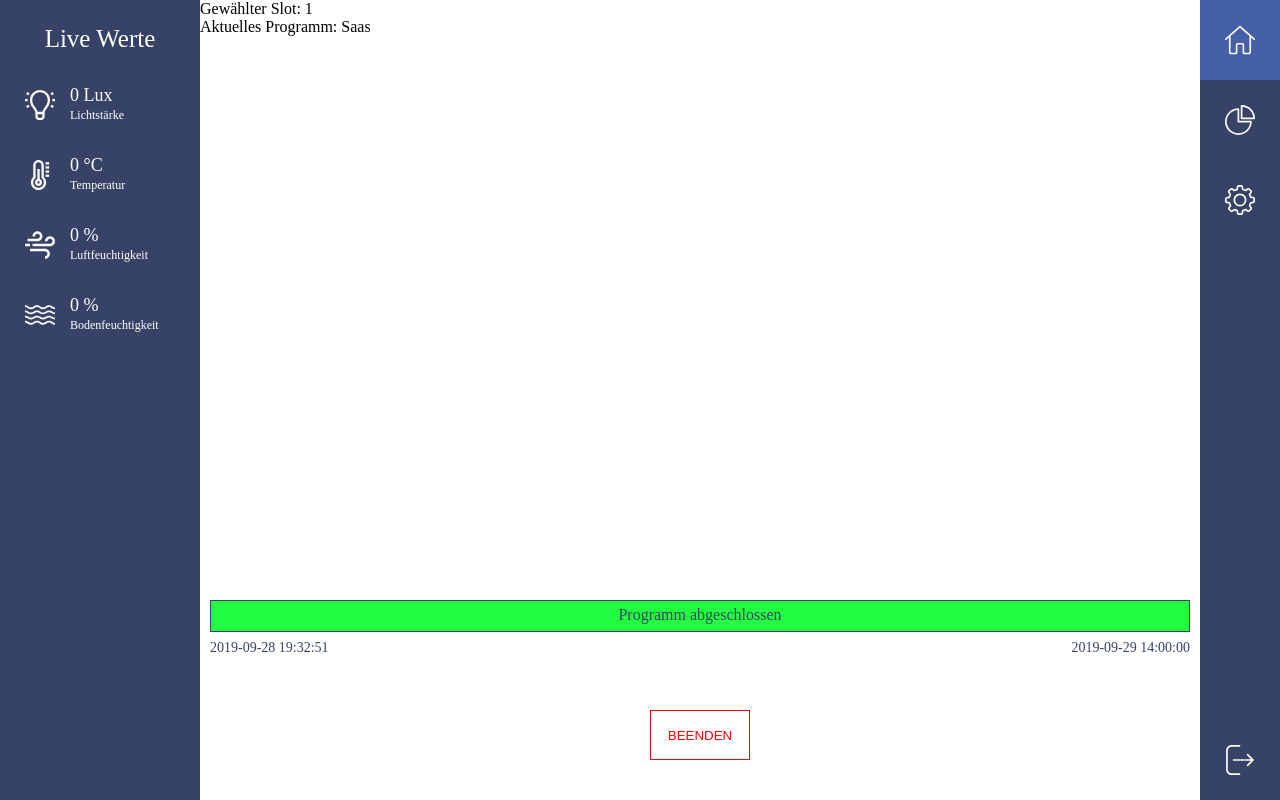
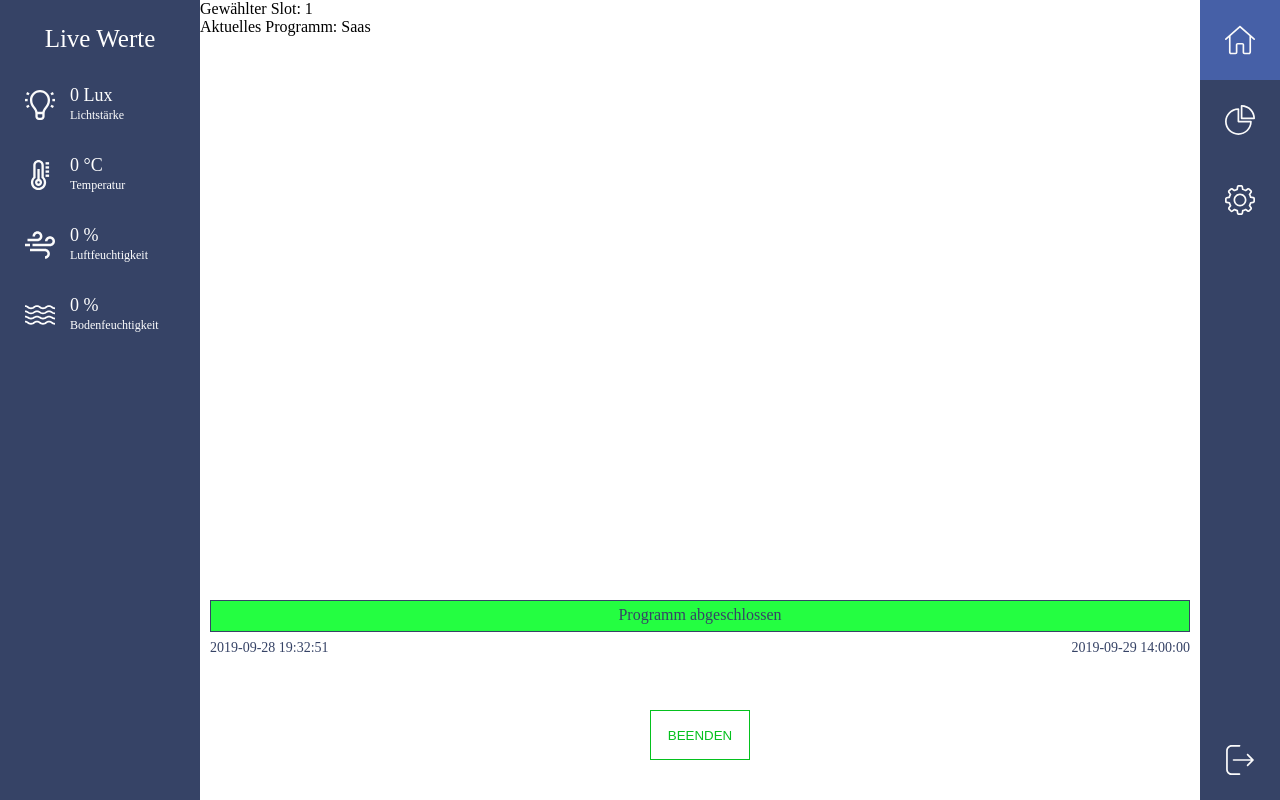
Before and after one commit to JohnTrunix/Gewaechshaus, a PHP site: page / in a window 1280 px wide. Run offline with PHP 8.4, Linux system fonts and the light colour scheme; data comes from the database, SQL or seed files in the repository; data that the repository does not hold is empty; some web fonts are replaced.

Commit message:
btn animated

```diff
--- a/gewaechshaus/client/css/style.css
+++ b/gewaechshaus/client/css/style.css
@@ -287,6 +287,7 @@ body {
 	text-transform: uppercase;
 	border: 1px solid currentColor;
 	background-color: transparent;
+	transition: 0.4s;
 }
 
 .button_abbrechen {
--- a/gewaechshaus/client/index.php
+++ b/gewaechshaus/client/index.php
@@ -90,7 +90,7 @@ require 'api/betriebsmodus/betriebsmodus_download.php';
                         <input required type="hidden" name="parameter_slot" id="parameter_slot" value="1">
                         <input required type="hidden" name="parameter_name" id="parameter_name" value="1">
                         <input required type="hidden" name="programm_status" id="programm_status" value="stop">
-                        <input class="button_primary button_abbrechen" type="submit" value="beenden">
+                        <input class="button_primary button_abbrechen" id="button_abbrechen" type="submit" value="beenden">
                     </form>
                 </div>
                 <div class="parameter_betriebswahl">
--- a/gewaechshaus/client/js/zeitfunktionen.js
+++ b/gewaechshaus/client/js/zeitfunktionen.js
@@ -157,6 +157,7 @@ function balken_berechnung(datetime, programm_ende) {
 				"transparent";
 			document.getElementById("text_fertig").style.display = "block";
 			document.getElementById("prozent_jetzt").style.display = "none";
+			document.getElementById("button_abbrechen").style.color = "#05c11e";
 		}
 	}, 1000);
 }
```
